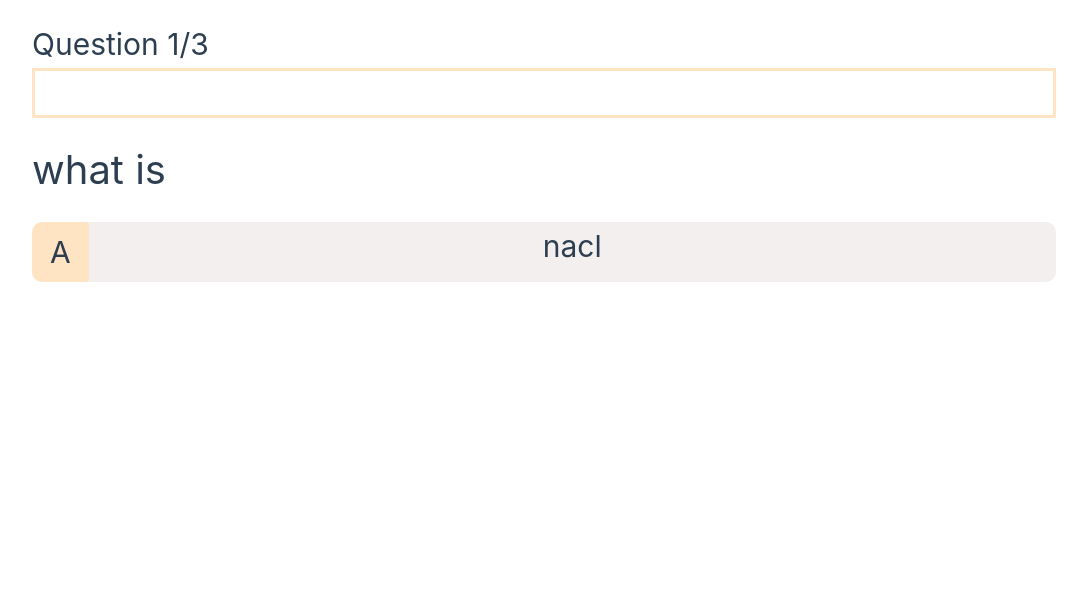
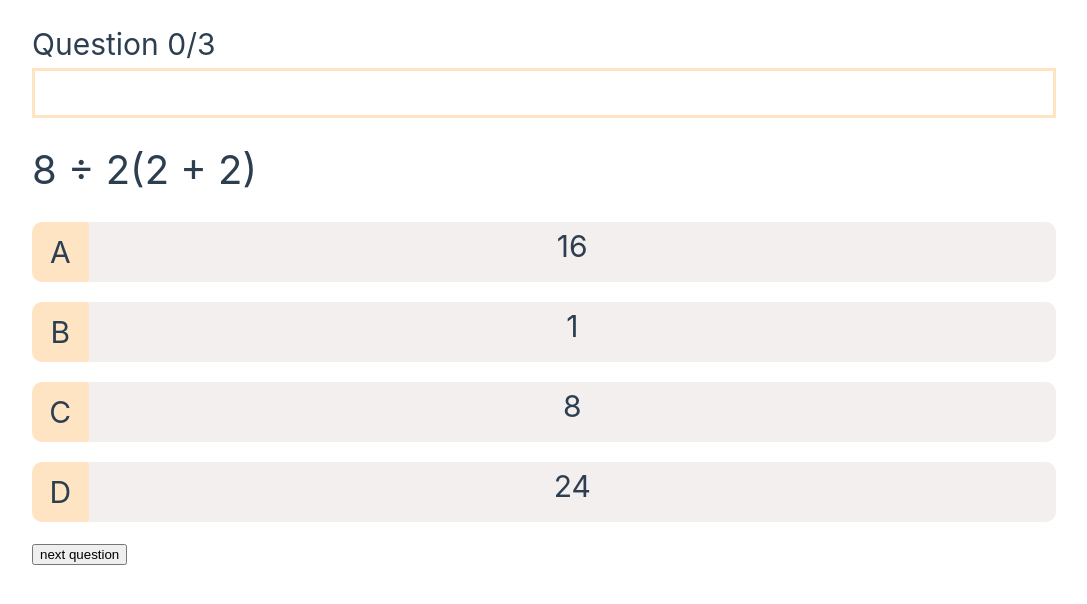
Before and after one commit to ZheerBarzan/project-quiz, a Vue app: page /quiz/1 in a window 1280 px wide. Shown: the top 604 px of the page, without its empty margins (160-1247 px from the left). Built offline with nearby package versions, Linux system fonts and the light colour scheme.

Commit message:
adding all the questions to the game and also making an option to change the questions

```diff
--- a/src/components/Question.vue
+++ b/src/components/Question.vue
@@ -1,35 +1,37 @@
+<script setup>
+import { defineProps } from "vue";
+
+const { question } = defineProps(["question"]);
+</script>
+
 <template>
-
   <div class="question-container">
-            <h1 class="question">what is </h1>
-
+    <h1 class="question">{{ question.text }}</h1>
   </div>
   <div class="answer-container">
-            <div class="option">
-                <p class="option-lable">A</p>
+    <div v-for="option in question.options" :key="option.id" class="option">
+      <p class="option-lable">{{ option.label }}</p>
       <div class="option-value">
-                    <p>nacl</p>
+        <p>{{ option.text }}</p>
       </div>
     </div>
   </div>
 </template>
 
 <style scoped>
-.question-container{
+.question-container {
   margin-top: 20px;
-
 }
-.question{
+.question {
   font-size: 40px;
   margin-bottom: 20px;
-
 }
-.option{
+.option {
   display: flex;
   margin-bottom: 20px;
   cursor: pointer;
 }
-.option-lable{
+.option-lable {
   background-color: bisque;
   width: 60px;
   height: 60px;
@@ -38,19 +40,16 @@
   align-items: center;
   justify-content: center;
   border-radius: 10px 1px 1px 10px;
-
-
 }
 
-.option-value{
+.option-value {
   width: 100%;
-    background-color: rgba(244, 239, 239,1);
+  background-color: rgba(244, 239, 239, 1);
   font-size: 30px;
   border-radius: 1px 10px 10px 1px;
   justify-content: center;
   align-items: center;
   text-align: center;
   padding: 0 20px;
-
-
-} </style>
+}
+</style>
--- a/src/components/QuizHeader.vue
+++ b/src/components/QuizHeader.vue
@@ -1,31 +1,33 @@
+<script setup>
+import { defineProps } from "vue";
+
+const { questionStatus } = defineProps(["questionStatus"]);
+</script>
+
 <template>
-
   <header>
-        <h4>Question 1/3</h4>
+    <h4>Question {{ questionStatus }}</h4>
     <div class="bar">
       <div class="completion"></div>
     </div>
   </header>
-
 </template>
 
-
 <style scoped>
-header{
+header {
   margin-top: 20px;
 }
-header h4{
+header h4 {
   font-size: 30px;
 }
-.bar{
+.bar {
   width: 100%;
   height: 50px;
   border: 3px solid bisque;
 }
-.completion{
+.completion {
   height: 100%;
   width: 0%;
   background-color: bisque;
-
 }
 </style>
--- a/src/views/QuizView.vue
+++ b/src/views/QuizView.vue
@@ -1,23 +1,35 @@
 <script setup>
-import Question from '../components/Question.vue';
-import QuizHeader from '../components/QuizHeader.vue';
+import Question from "../components/Question.vue";
+import QuizHeader from "../components/QuizHeader.vue";
+import { useRoute } from "vue-router";
+import { ref, watch } from "vue";
+import quizes from "../data/quizes.json";
 
+const route = useRoute();
 
+const quizID = parseInt(route.params.id);
 
+const quiz = quizes.find((q) => q.id === quizID);
+
+const currentQuestionIndex = ref(0);
+
+const questionStatus = ref(`${currentQuestionIndex.value}/${quiz.questions.length}`);
+
+watch(
+  () => currentQuestionIndex.value,
+  () => {
+    questionStatus.value = `${currentQuestionIndex.value}/${quiz.questions.length}`;
+  }
+);
 </script>
 
-
-
 <template>
-
-<div>
-
-   <QuizHeader/>
+  <div>
+    <QuizHeader :questionStatus="questionStatus" />
 
     <div>
-       <Question />
+      <Question :question="quiz.questions[currentQuestionIndex]" />
     </div>
-
-</div>
-
+    <button @click="currentQuestionIndex++">next question</button>
+  </div>
 </template>
```
Lines whose indentation alone changed are shown as unchanged.
